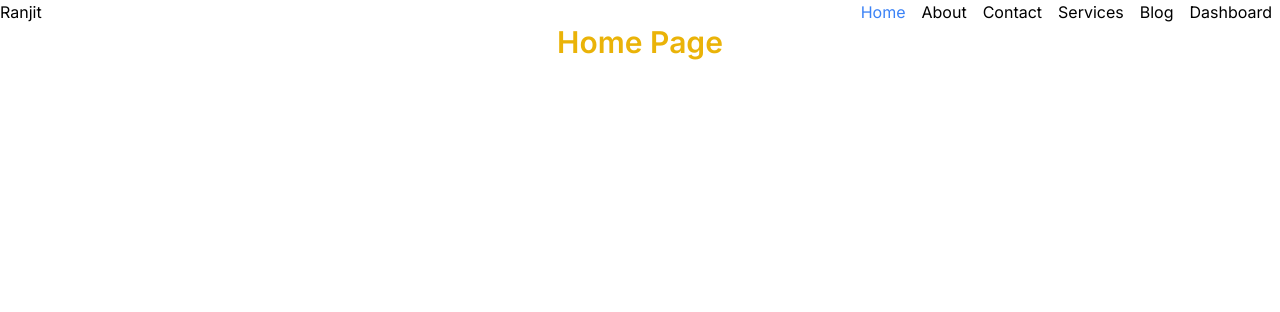
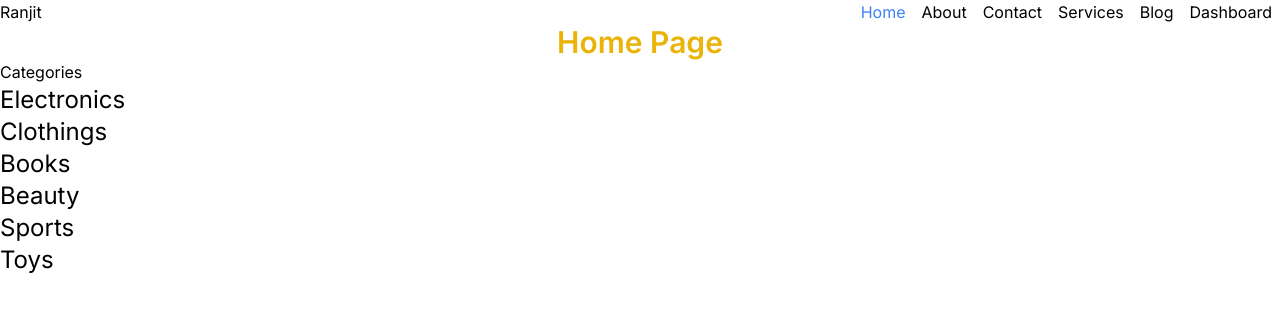
Before and after one commit to mollikacomputer/dynamic_routes, a Next.js app: page / in a window 1280 px wide. Shown: the top 312 px of the page. Built offline with nearby package versions, Linux system fonts and the light colour scheme; data requests are answered from the project's data file.

Commit message:
db json add product items

```diff
--- a/src/app/(with-layout)/page.js
+++ b/src/app/(with-layout)/page.js
@@ -1,8 +1,10 @@
+import Categories from "@/components/HomePage/categories";
 
 export default function Home() {
   return (
     <div>
       <h2 className='text-3xl font-semibold text-center text-yellow-500'>Home Page</h2>
+      <Categories/>
     </div>
   )
 }
--- /dev/null
+++ b/src/app/(with-layout)/products/page.js
@@ -0,0 +1,10 @@
+
+const ProductsPage = () => {
+    return (
+        <div>
+            <h2> Product page</h2>
+        </div>
+    );
+};
+
+export default ProductsPage;
--- /dev/null
+++ b/src/components/HomePage/Categories.jsx
@@ -0,0 +1,15 @@
+import getAllCategories from '@/utils/getAllCategories';
+import React from 'react';
+import SingleCategory from './SingleCategory';
+
+const Categories = async () => {
+    const categories = await getAllCategories();
+    return(
+        <div>
+            <h1>Categories</h1>
+            {categories.map((category) =>(<SingleCategory category={category} key={category.id} />))}
+        </div>
+    )
+};
+
+export default Categories;
--- /dev/null
+++ b/src/components/HomePage/SingleCategory.jsx
@@ -0,0 +1,13 @@
+import Link from 'next/link';
+import React from 'react';
+
+const SingleCategory = ({category}) => {
+const {id, name} = category;
+    return (
+       <Link href={`/products?categoryId=${id}`}>
+        <h2 className='text-2xl'> {name} </h2>
+       </Link>
+    );
+};
+
+export default SingleCategory;
--- a/src/db.json
+++ b/src/db.json
@@ -1,4 +1,204 @@
 {
+    "categories":[
+        {
+        "id":1,
+        "name":"Electronics"
+        },
+        {
+        "id":2,
+        "name":"Clothings"
+        },
+        {
+        "id":3,
+        "name":"Books"
+        },
+        {
+        "id":4,
+        "name":"Beauty"
+        },
+        {
+        "id":5,
+        "name":"Sports"
+        },
+        {
+        "id":6,
+        "name":"Toys"
+        }
+    ],
+    "products":[
+        {
+            "id":1,
+            "title":"iPhone 12",
+            "price":999,
+            "CategoryId":1,
+            "features":[
+                "A14 Bionic chip",
+                "Supper Retina XDR Display",
+                "Dual Camera system"
+            ],
+            "imageUrl":"https://example.com/iphone12.jpg"
+        },
+        {
+            "id":1,
+            "title":"iPhone 12",
+            "price":999,
+            "CategoryId":1,
+            "features":[
+                "A14 Bionic chip",
+                "Supper Retina XDR Display",
+                "Dual Camera system"
+            ],
+            "imageUrl":"https://example.com/iphone12.jpg"
+        },
+        {
+            "id":2,
+            "title":"Samsung Galaxy A12",
+            "price":899,
+            "CategoryId":1,
+            "features":[
+                "A20 Bionic chip",
+                "Supper Retina XPRm Display 12 inches",
+                "Dual Camera system"
+            ],
+            "imageUrl":"https://example.com/iphone14.jpg"
+        },
+        {
+            "id":3,
+            "title":"Oppo",
+            "price":799,
+            "CategoryId":1,
+            "features":[
+                "A14 Redial chip",
+                "Supper Retina XDM Display",
+                "Dual Camera system"
+            ],
+            "imageUrl":"https://example.com/iphone13.jpg"
+        },
+        {
+            "id":4,
+            "title":"T-Shirt",
+            "price":299,
+            "CategoryId":2,
+            "features":[
+                "100% cotton",
+                "Red blue green",
+                "Printed"
+            ],
+            "imageUrl":"https://example.com/tshirt.jpg"
+        },
+        {
+            "id":5,
+            "title":"Panjabi",
+            "price":399,
+            "CategoryId":2,
+            "features":[
+                "100% cotton Panjabi",
+                "Payjama",
+                "Designed"
+            ],
+            "imageUrl":"https://example.com/panjabi12.jpg"
+        },
+        {
+            "id":6,
+            "title":"Shirt",
+            "price":299,
+            "CategoryId":2,
+            "features":[
+                "Cotton Shirt",
+                "Full Shirt",
+                "White"
+            ],
+            "imageUrl":"https://example.com/shirt2.jpg"
+        },
+        {
+            "id":7,
+            "title":"English Book",
+            "price":99,
+            "CategoryId":3,
+            "features":[
+                "Old Book",
+                "Scratch"
+            ],
+            "imageUrl":"https://example.com/book2.jpg"
+        },
+        {
+            "id":8,
+            "title":"English Book",
+            "price":199,
+            "CategoryId":3,
+            "features":[
+                "New Book",
+                "Scratch"
+            ],
+            "imageUrl":"https://example.com/book2.jpg"
+        },
+        {
+            "id":9,
+            "title":"Women Snow",
+            "price":55,
+            "CategoryId":4,
+            "features":[
+                "Fear & Lovely",
+                "Bangladeshi"
+            ],
+            "imageUrl":"https://example.com/snow2.jpg"
+        },
+        {
+            "id":10,
+            "title":"Men Snow",
+            "price":65,
+            "CategoryId":4,
+            "features":[
+                "Fear & Lovely",
+                "Indian"
+            ],
+            "imageUrl":"https://example.com/snow1.jpg"
+        },
+        {
+            "id":11,
+            "title":"Bat & ball",
+            "price":150,
+            "CategoryId":5,
+            "features":[
+                "Bat and ball",
+                "stiker"
+            ],
+            "imageUrl":"https://example.com/batball1.jpg"
+        },
+        {
+            "id":12,
+            "title":"Foot ball",
+            "price":199,
+            "CategoryId":5,
+            "features":[
+                "Football",
+                "net"
+            ],
+            "imageUrl":"https://example.com/batball1.jpg"
+        },
+        {
+            "id":13,
+            "title":"Car toys",
+            "price":99,
+            "CategoryId":6,
+            "features":[
+                "Car",
+                "Remote control"
+            ],
+            "imageUrl":"https://example.com/car1.jpg"
+        },
+        {
+            "id":14,
+            "title":"Doll",
+            "price":19,
+            "CategoryId":6,
+            "features":[
+                "Doll",
+                "Remote control"
+            ],
+            "imageUrl":"https://example.com/doll1.jpg"
+        }
+    ],
     "users":[
         {
             "id":1,
--- /dev/null
+++ b/src/utils/getAllCategories.js
@@ -0,0 +1,7 @@
+
+const getAllCategories = async () => {
+    const res = await fetch("http://localhost:5000/categories/")
+    return res.json();
+};
+
+export default getAllCategories;
```
